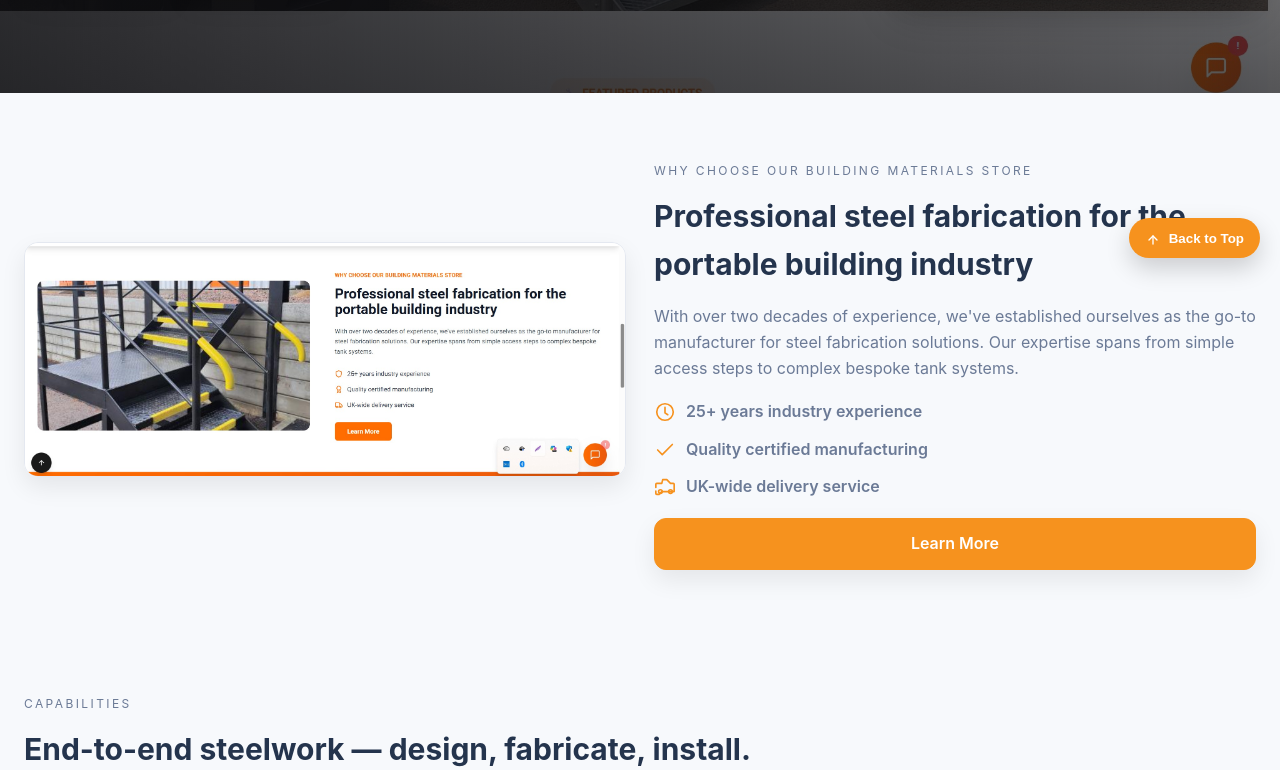
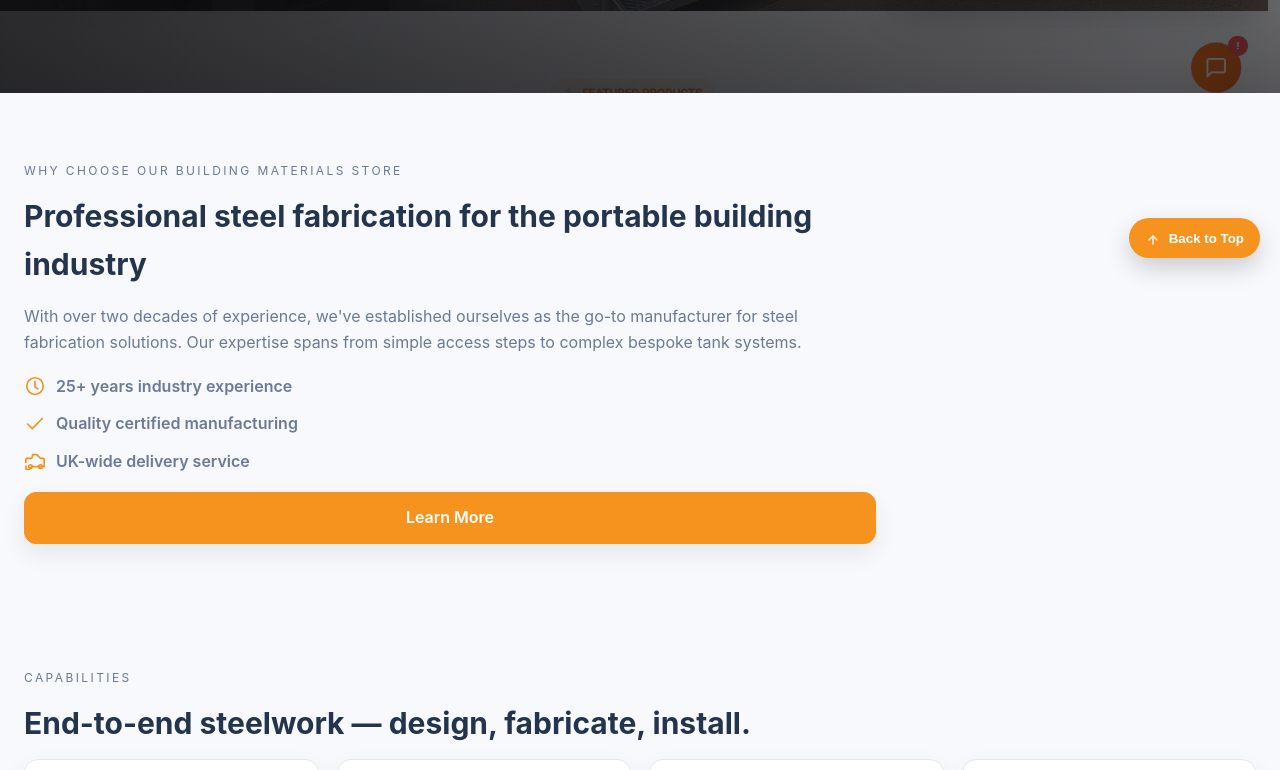
Before and after one commit to websmartshubhamk/bulldogsteelfabrications.net, a website: page website/index.html in a window 1280 px wide. Shown: the part 522-1292 px from the top of the page. Drawn offline with Linux system fonts and the light colour scheme; files whose address does not match are found by name.

Commit message:
Remove feature image and keep text-only block

```diff
--- a/website/assets/styles.css
+++ b/website/assets/styles.css
@@ -162,7 +162,7 @@ header {
 
 .feature-section { padding: 68px 0; }
 .feature-grid { display: grid; grid-template-columns: repeat(auto-fit, minmax(320px, 1fr)); gap: 28px; align-items: center; }
-.feature-media img { width: 100%; border-radius: var(--radius); box-shadow: var(--shadow); border: 1px solid var(--border); }
+.feature-text-only { grid-template-columns: 1fr; max-width: 900px; }
 .feature-copy h2 { margin: 10px 0 12px; }
 .feature-copy .muted { color: var(--muted); }
 .feature-bullets { list-style: none; padding: 0; margin: 18px 0; display: grid; gap: 12px; }
--- a/website/index.html
+++ b/website/index.html
@@ -64,10 +64,7 @@
   </section>
 
   <section class="section feature-section">
-    <div class="container feature-grid">
-      <div class="feature-media">
-        <img src="assets/images/feature-stairs.jpg" alt="Steel access stairs with safety rails" />
-      </div>
+    <div class="container feature-grid feature-text-only">
       <div class="feature-copy">
         <p class="eyebrow">Why choose our building materials store</p>
         <h2>Professional steel fabrication for the portable building industry</h2>
```
